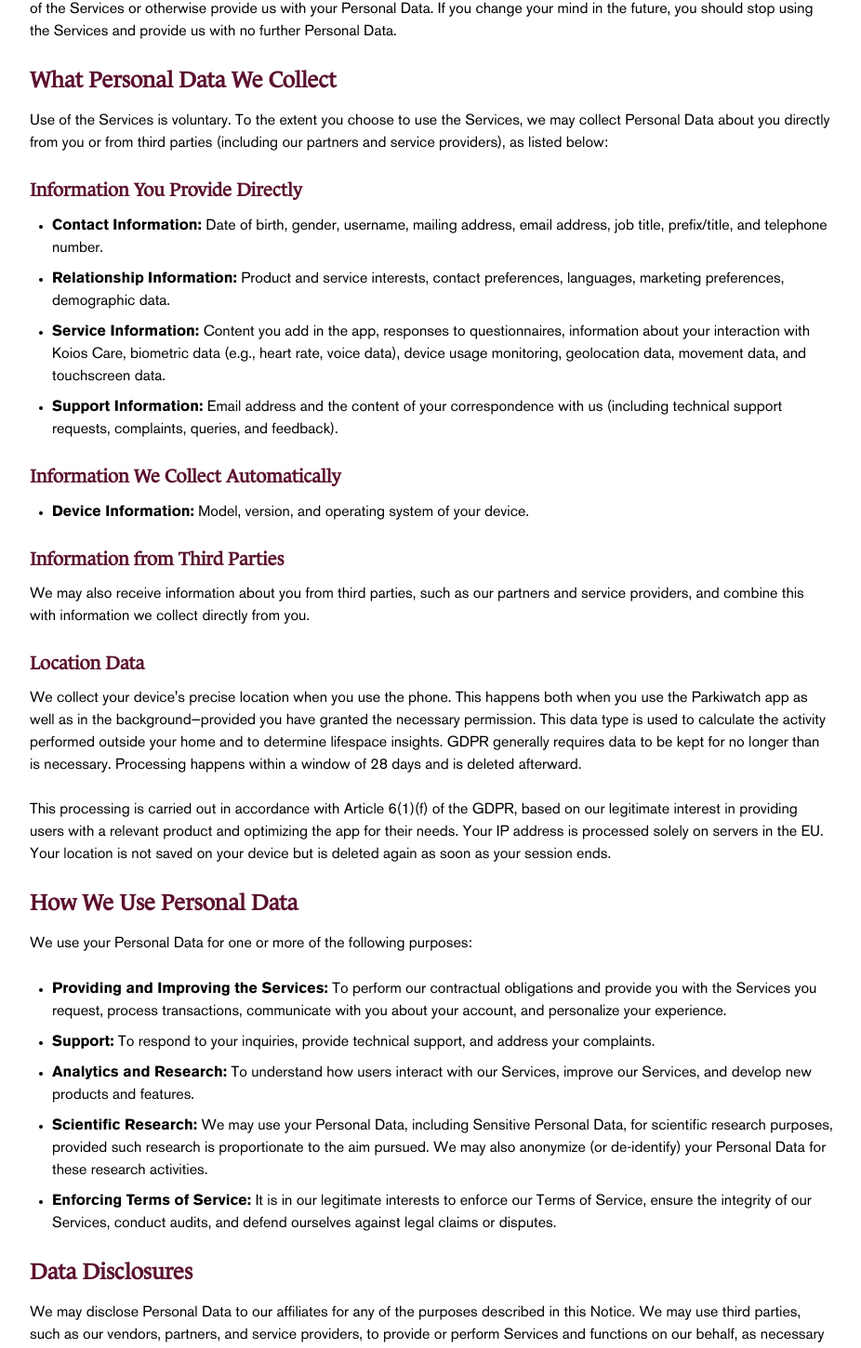
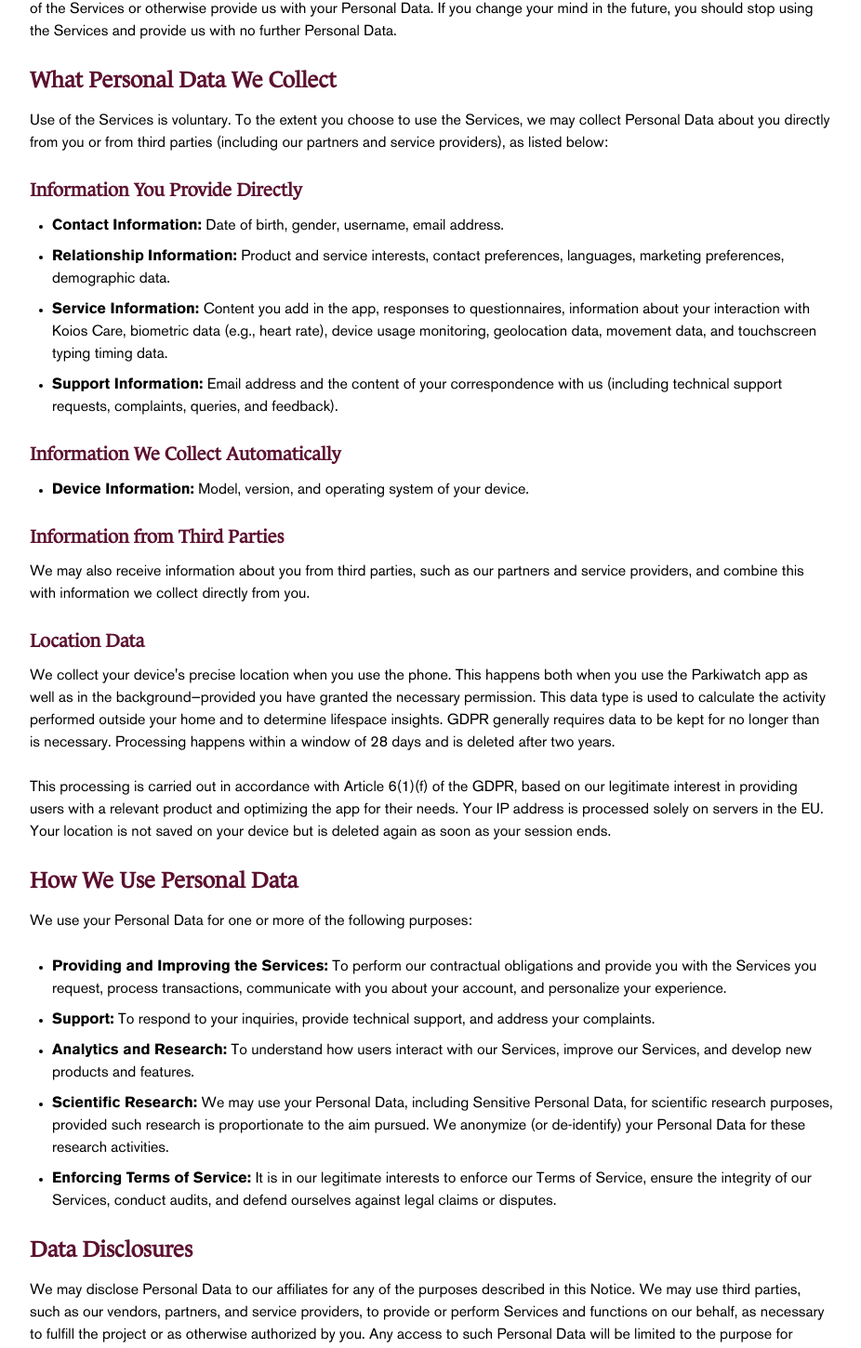
Before and after one commit to koios-care/website, a Next.js app: page /privacy in a window 1280 px wide. Shown: the part 865-2315 px from the top of the page at 93% size, without its empty margins (176-1102 px from the left). Built offline with nearby package versions, Linux system fonts and the light colour scheme.

Commit message:
modify privacy terms

```diff
--- a/app/privacy/page.tsx
+++ b/app/privacy/page.tsx
@@ -58,8 +58,7 @@ export default function PrivacyPolicy() {
         <ul className="list-disc pl-6 mb-6 space-y-2">
           <li>
             <span className="font-semibold">Contact Information:</span> Date of
-            birth, gender, username, mailing address, email address, job title,
-            prefix/title, and telephone number.
+            birth, gender, username, email address.
           </li>
           <li>
             <span className="font-semibold">Relationship Information:</span>{" "}
@@ -69,9 +68,8 @@ export default function PrivacyPolicy() {
           <li>
             <span className="font-semibold">Service Information:</span> Content
             you add in the app, responses to questionnaires, information about
-            your interaction with Koios Care, biometric data (e.g., heart rate,
-            voice data), device usage monitoring, geolocation data, movement
-            data, and touchscreen data.
+            your interaction with Koios Care, biometric data (e.g., heart rate), device usage monitoring, geolocation data, movement
+            data, and touchscreen typing timing data.
           </li>
           <li>
             <span className="font-semibold">Support Information:</span> Email
@@ -110,7 +108,7 @@ export default function PrivacyPolicy() {
           data type is used to calculate the activity performed outside your
           home and to determine lifespace insights. GDPR generally requires data
           to be kept for no longer than is necessary. Processing happens within
-          a window of 28 days and is deleted afterward.
+          a window of 28 days and is deleted after two years.
         </p>
         <p className="mb-6">
           This processing is carried out in accordance with Article 6(1)(f) of
@@ -150,7 +148,7 @@ export default function PrivacyPolicy() {
             <span className="font-semibold">Scientific Research:</span> We may
             use your Personal Data, including Sensitive Personal Data, for
             scientific research purposes, provided such research is
-            proportionate to the aim pursued. We may also anonymize (or
+            proportionate to the aim pursued. We anonymize (or
             de-identify) your Personal Data for these research activities.
           </li>
           <li>
```
